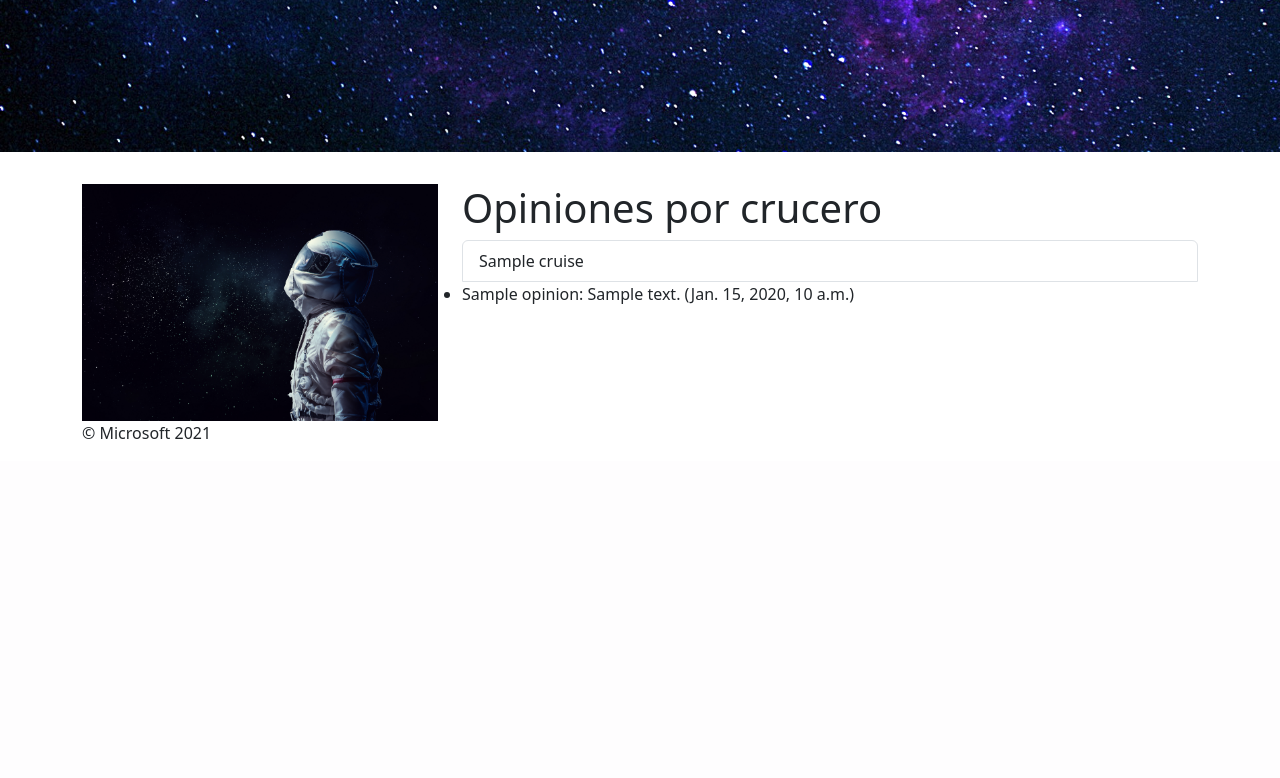
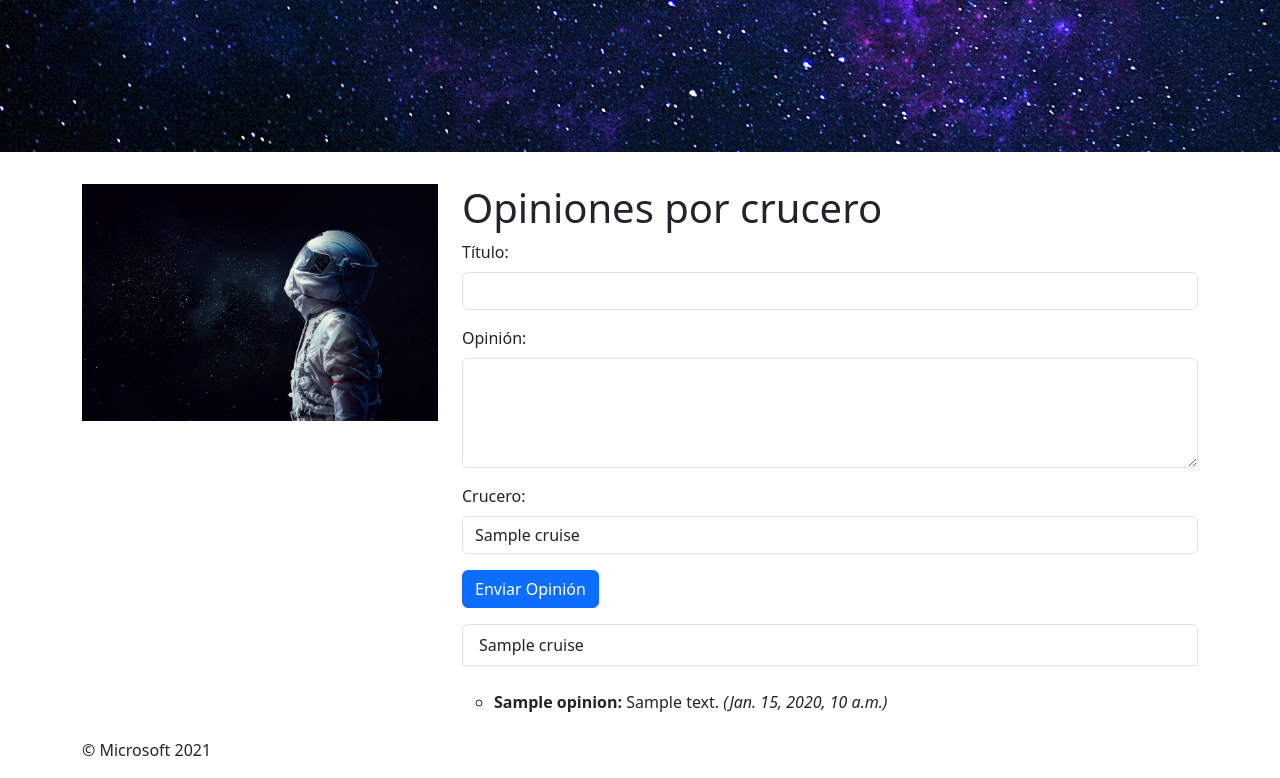
Before and after one commit to carlosgarcirev/IS2_Extra, a Django app: page /opiniones/ in a window 1280 px wide. Shown: the part 448-1226 px from the top of the page. Before the commit the page ends 887 px from the top, so only its background shows below. Run offline with Django 3.2, Linux system fonts and the light colour scheme; tables that the repository leaves empty hold one stand-in row (values such as "Sample post"); some libraries are stand-ins or nearby versions; some web fonts are replaced.

Commit message:
usuarios pueden añadir opiniones

```diff
--- a/relecloud/templates/opiniones.html
+++ b/relecloud/templates/opiniones.html
@@ -1,4 +1,6 @@
 {% extends 'base.html' %}
+
+{% load crispy_forms_tags %}
 
 {% block title %}
 ReleCloud - Opinions
@@ -7,34 +9,49 @@ ReleCloud - Opinions
 {% block content %}
 <h1>Opiniones por crucero</h1>
 
-{% comment %} <form method="post">
+<form method="post">
     {% csrf_token %}
-    <div>
+    {{ form|crispy }}
+
+    <div class="form-group">
         <label for="title">Título:</label>
-        <input type="text" id="title" name="title" required>
+        <input type="text" id="title" name="title" class="form-control" required>
     </div>
-    <div>
+
+    <div class="form-group">
         <label for="opinion_text">Opinión:</label>
-        <textarea id="opinion_text" name="opinion_text" rows="4" required></textarea>
+        <textarea id="opinion_text" name="opinion_text" rows="4" class="form-control" required></textarea>
     </div>
-    <div>
+
+    <div class="form-group">
         <label for="cruise_id">Crucero:</label>
-        <select id="cruise_id" name="cruise_id" required>
+        <select id="cruise_id" name="cruise_id" class="form-control" required>
             {% for cruise in cruises %}
-            <option value="{{ cruise.id }}">{{ cruise.name }}</option>
+                <option value="{{ cruise.id }}">{{ cruise.name }}</option>
             {% endfor %}
         </select>
     </div>
-    <button type="submit">Enviar Opinión</button>
-</form> {% endcomment %}
+
+    <button type="submit" class="btn btn-primary">Enviar Opinión</button>
+</form>
+
 
 <ul class="list-group">
     {% for cruise in cruises %}
-    <a class="list-group-item list-group-item-action" href="{% url 'cruise_detail' cruise.id %}">{{ cruise.name }}</a>
+    <a class="list-group-item list-group-item-action"href="{% url 'cruise_detail' cruise.id %}">{{ cruise.name }}</a>
 
+    <ul>
         {% for opinion in cruise.opinions.all %}
-        <li>{{ opinion.title }}: {{ opinion.opinion_text }} ({{ opinion.created_at }})</li>
+            <br>
+            <li>
+                <strong>{{ opinion.title }}:</strong>
+                {{ opinion.opinion_text }}
+                <em>({{ opinion.created_at }})</em>
+            </li>
+            <br>
         {% endfor %}
+    </ul>
+
 
     {% endfor %}
 </ul>
```
